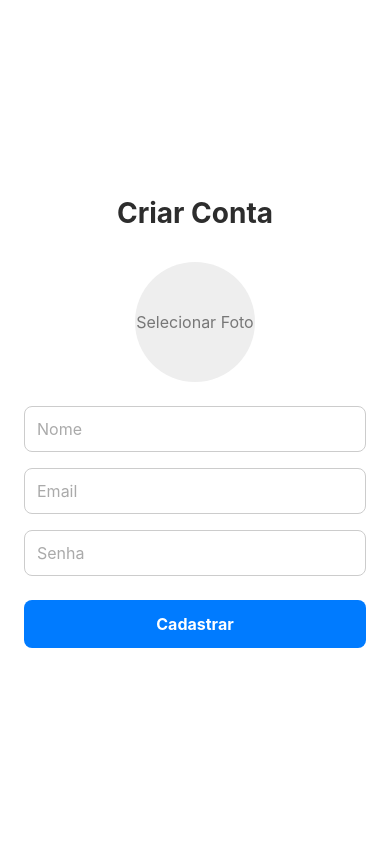
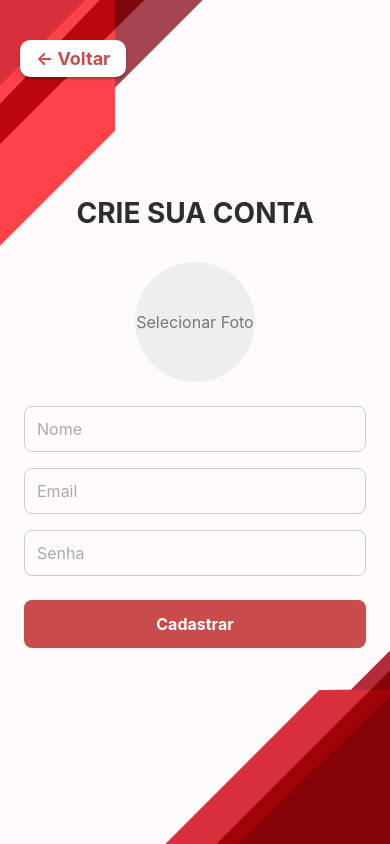
Before and after one commit to victorkoba/SeNNect, a React Native app: screen /Cadastro in a window 390 px wide. Built offline with nearby package versions, Linux system fonts and the light colour scheme.

Commit message:
commit das alterações pg-CADASTRO

```diff
--- a/src/screens/Cadastro.js
+++ b/src/screens/Cadastro.js
@@ -7,6 +7,7 @@ import {
   Image,
   StyleSheet,
   Alert,
+  ImageBackground,
 } from 'react-native';
 import * as ImagePicker from 'expo-image-picker';
 import {
@@ -21,9 +22,10 @@ import {
 import { getApp } from 'firebase/app';
 import s3 from '../../awsConfig';
 import aws from 'aws-sdk';
+import { auth, db } from '../../firebaseConfig';
+
 
 const S3_BUCKET = '';
-
 
 const registerUser = async (email, password, nome, imageUri) => {
   const auth = getAuth(getApp());
@@ -79,7 +81,6 @@ const Cadastro = ({ navigation }) => {
       mediaTypes: ImagePicker.MediaTypeOptions.Images,
       quality: 1,
     });
-    console.log(result )
 
     if (!result.canceled && result.assets.length > 0) {
       setImageUri(result.assets[0].uri);
@@ -96,8 +97,17 @@ const Cadastro = ({ navigation }) => {
   };
 
   return (
+    <ImageBackground
+      source={require('../assets/v915-wit-008-b.jpg')}
+      style={styles.background}
+      resizeMode="cover"
+    >
+      <Pressable style={styles.voltar} onPress={() => navigation.goBack()}>
+        <Text style={styles.voltarTexto}>← Voltar</Text>
+      </Pressable>
+
       <View style={styles.container}>
-      <Text style={styles.titulo}>Criar Conta</Text>
+        <Text style={styles.titulo}>CRIE SUA CONTA</Text>
 
         <Pressable onPress={pickImage} style={styles.imageContainer}>
           {imageUri ? (
@@ -138,13 +148,18 @@ const Cadastro = ({ navigation }) => {
           <Text style={styles.botaoTexto}>Cadastrar</Text>
         </Pressable>
       </View>
+    </ImageBackground>
   );
 };
 
 const styles = StyleSheet.create({
+  background: {
+    flex: 1,
+    width: '100%',
+    height: '100%',
+  },
   container: {
     flex: 1,
-    backgroundColor: '#fff',
     padding: 24,
     justifyContent: 'center',
   },
@@ -165,7 +180,7 @@ const styles = StyleSheet.create({
     color: '#333',
   },
   botao: {
-    backgroundColor: '#007bff',
+    backgroundColor: '#C94C4C',
     padding: 14,
     borderRadius: 8,
     alignItems: 'center',
@@ -196,6 +211,26 @@ const styles = StyleSheet.create({
     color: '#777',
     fontSize: 16,
   },
+  voltar: {
+    position: 'absolute',
+    top: 40,
+    left: 20,
+    backgroundColor: '#fff',
+    paddingHorizontal: 16,
+    paddingVertical: 8,
+    borderRadius: 10,
+    shadowColor: '#000',
+    shadowOffset: { width: 0, height: 2 },
+    shadowOpacity: 0.3,
+    shadowRadius: 3,
+    elevation: 5,
+    zIndex: 1,
+  },
+  voltarTexto: {
+    color: '#C94C4C',
+    fontSize: 18,
+    fontWeight: 'bold',
+  },
 });
 
 export default Cadastro;
```
Also changed, not shown: src/assets/v915-wit-008-b.jpg (added). Lines whose indentation alone changed are shown as unchanged.
